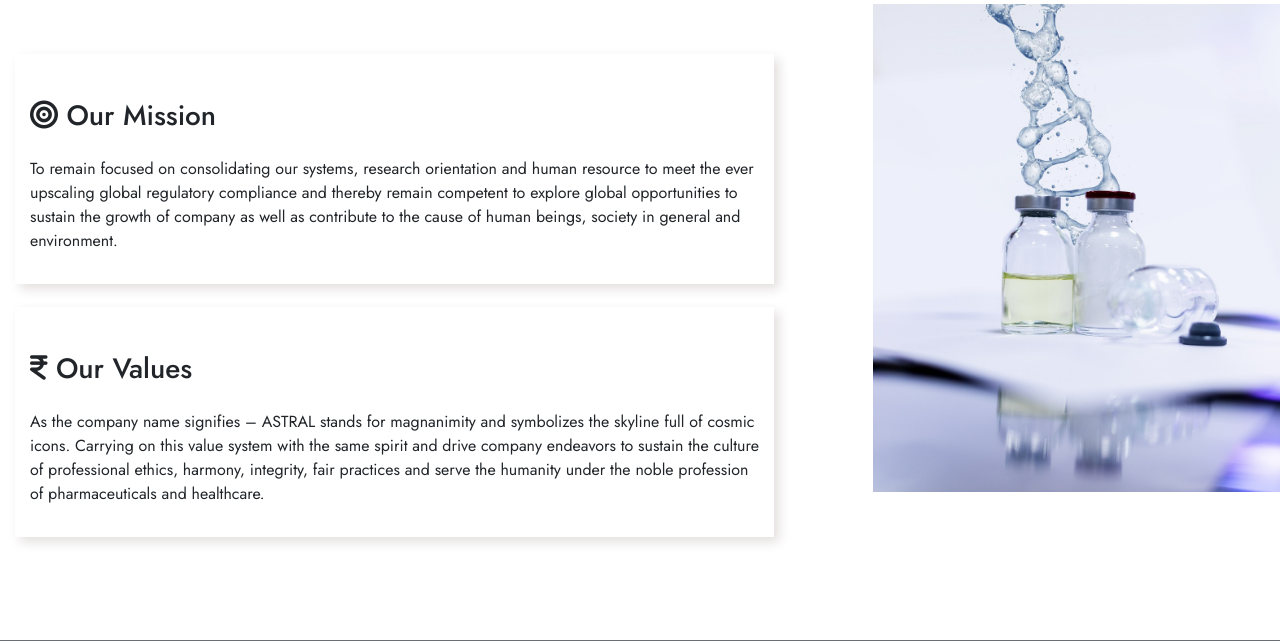
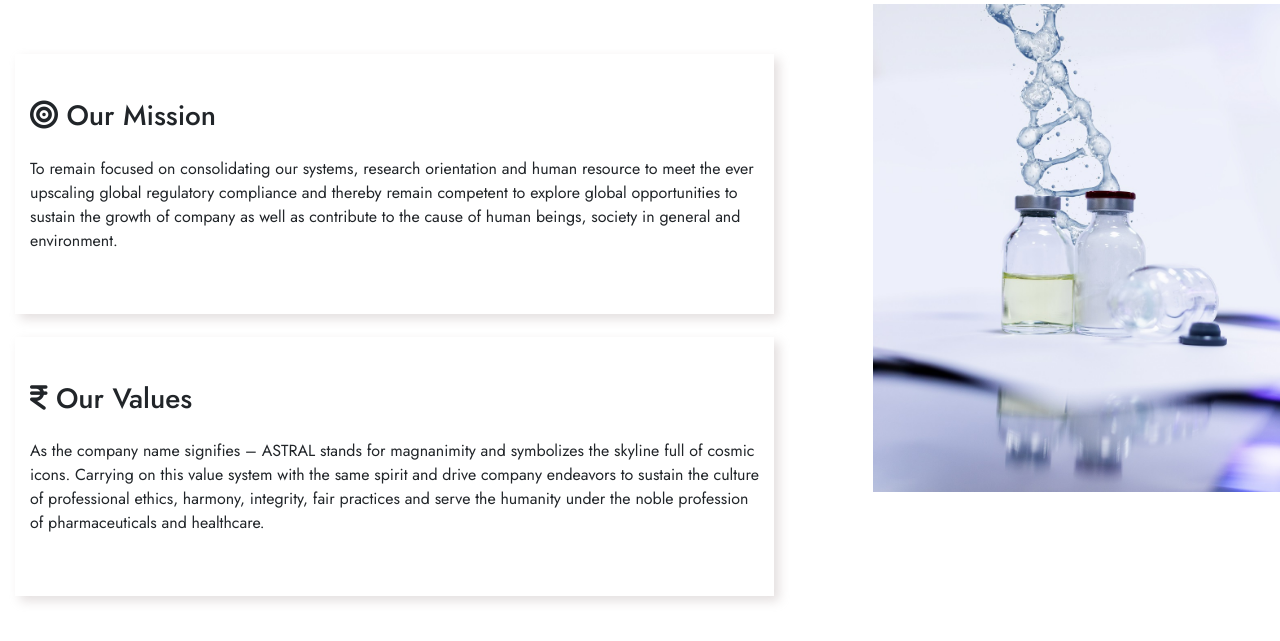
Before and after one commit to kumarbk200/Astral, a PHP site: page /about.php in a window 1280 px wide. Shown: the part 3559-4200 px from the top of the page. Run offline with PHP 8.4, Linux system fonts and the light colour scheme; some libraries are stand-ins or nearby versions; some web fonts are replaced; grey boxes are pictures that could not be loaded.

Commit message:
about page mission box now responsive

```diff
--- a/css/style2.css
+++ b/css/style2.css
@@ -386,8 +386,10 @@ nav-menus-wrapper li{
     padding-bottom: 45px;
     margin-bottom: 3%;
     transition: 0.3s;
-    height: 230px;
-}
+}
+
+
+
 .panel{
     margin: 8% 0;
 }
```
